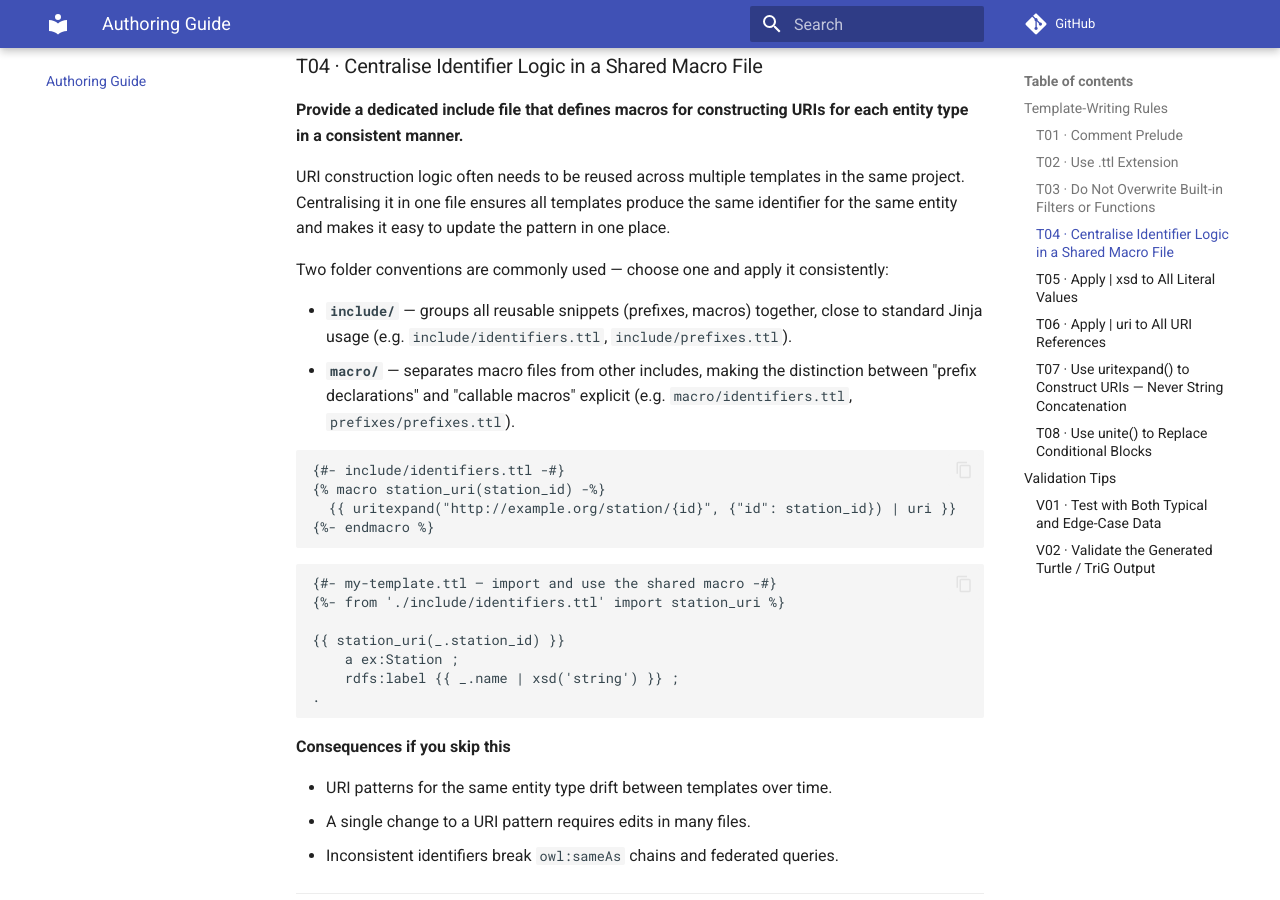
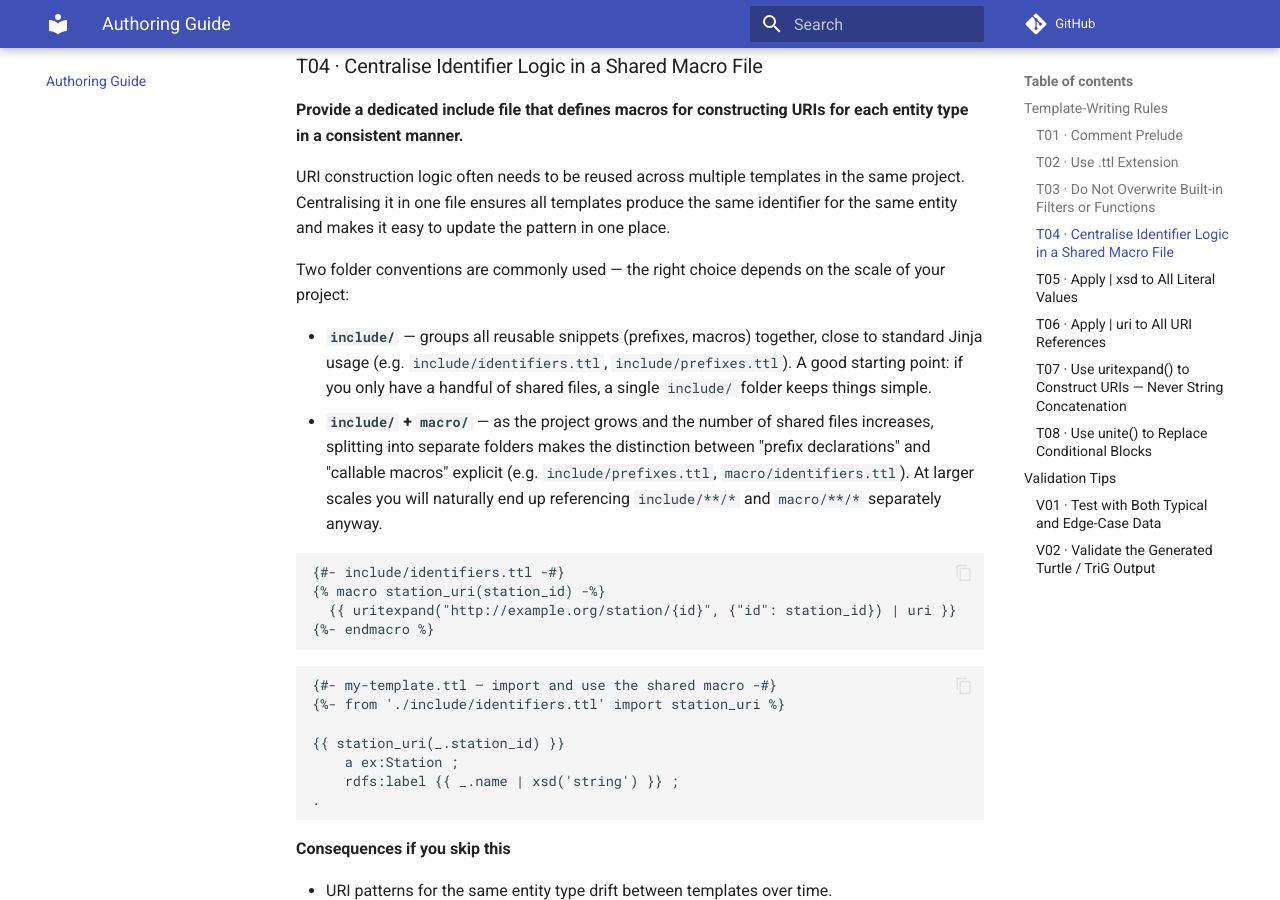
Before and after one commit to vliz-be-opsci/subyt-template-extension-specification, an MkDocs documentation site: the page built from docs/authoring.md, in a window 1280 px wide and 900 px high, scrolled down 2589 px. Built offline with MkDocs 1.6.1 and Material for MkDocs 9.7.7, drawn with Linux system fonts in a browser that asks for light colours; comment, search, counter and statistics services are not loaded.

Commit message:
T04: add scaling guidance for include/ vs include/+macro/ folder choice
Co-authored-by: laurianvm <64254968+laurianvm@users.noreply.github.com>
Agent-Logs-Url: https://github.com/vliz-be-opsci/subyt-template-extension-specification/sessions/95068709-9b1e-4670-97dc-691768acff09

````diff
--- a/docs/authoring.md
+++ b/docs/authoring.md
@@ -106,10 +106,10 @@ Redefining them in your template will silently replace the built-in behaviour wi
 URI construction logic often needs to be reused across multiple templates in the same project.
 Centralising it in one file ensures all templates produce the same identifier for the same entity and makes it easy to update the pattern in one place.
 
-Two folder conventions are commonly used — choose one and apply it consistently:
+Two folder conventions are commonly used — the right choice depends on the scale of your project:
 
-- **`include/`** — groups all reusable snippets (prefixes, macros) together, close to standard Jinja usage (e.g. `include/identifiers.ttl`, `include/prefixes.ttl`).
-- **`macro/`** — separates macro files from other includes, making the distinction between "prefix declarations" and "callable macros" explicit (e.g. `macro/identifiers.ttl`, `prefixes/prefixes.ttl`).
+- **`include/`** — groups all reusable snippets (prefixes, macros) together, close to standard Jinja usage (e.g. `include/identifiers.ttl`, `include/prefixes.ttl`). A good starting point: if you only have a handful of shared files, a single `include/` folder keeps things simple.
+- **`include/` + `macro/`** — as the project grows and the number of shared files increases, splitting into separate folders makes the distinction between "prefix declarations" and "callable macros" explicit (e.g. `include/prefixes.ttl`, `macro/identifiers.ttl`). At larger scales you will naturally end up referencing `include/**/*` and `macro/**/*` separately anyway.
 
 ```jinja
 {#- include/identifiers.ttl -#}
````
